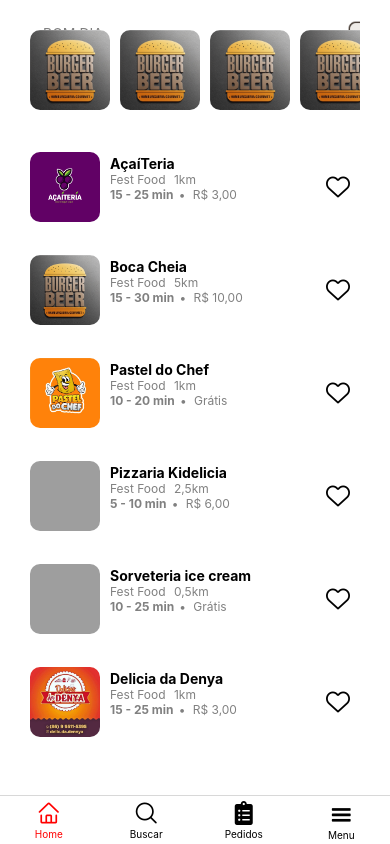
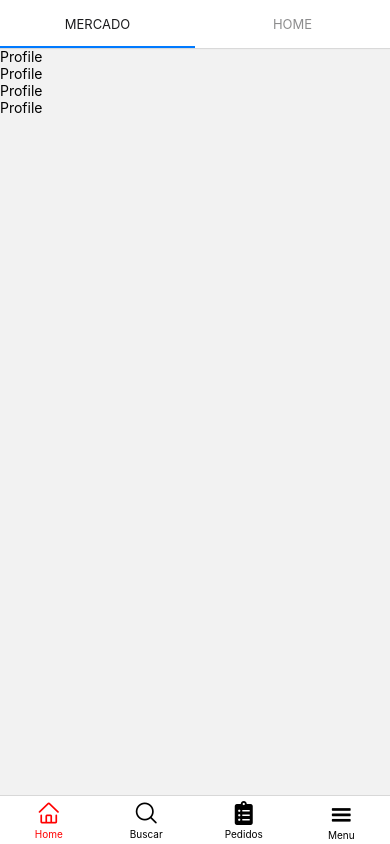
Before and after one commit to pedrosnow/Chegou, a React Native app: screen /TabNavigation in a window 390 px wide. Built offline with nearby package versions, Linux system fonts and the light colour scheme; grey boxes are pictures that could not be loaded.

Commit message:
resolução de conflitos

```diff
--- a/src/screens/Home/index.jsx
+++ b/src/screens/Home/index.jsx
@@ -1,6 +1,5 @@
 import React from 'react';
-import { Image, StatusBar, RefreshControl } from 'react-native';
-import Restaurante from '../Restaurante/index';
+import { Image, StatusBar, RefreshControl, TouchableOpacity, Text } from 'react-native';
 
 
 import {
@@ -15,22 +14,13 @@
     AreaHeader
 } from './style';
 
-const wait = (timeout) => {
-    return new Promise(resolve => setTimeout(resolve, timeout));
-}
 
 
 export default () => {
 
-    const [refreshing, setRefreshing] = React.useState(false);
-
-    const onRefresh = React.useCallback(() => {
-        setRefreshing(true);
-        wait(2000).then(() => setRefreshing(false));
-    }, []);
 
     return (
-        <Container refreshControl={<RefreshControl refreshing={refreshing} onRefresh={onRefresh} />}>
+        <Container >
 
             <StatusBar backgroundColor="#fff" barStyle="dark-content" > </StatusBar>
 
@@ -46,21 +36,12 @@
 
                 </Header>
 
-                <ScrollView horizontal={true} showsHorizontalScrollIndicator={false}>
-
-                    <NomeCategoria style={{ color: "red" }} >Restaurante</NomeCategoria>
-                    <NomeCategoria>Mercado</NomeCategoria>
-                    <NomeCategoria>Bebidas</NomeCategoria>
-                    <NomeCategoria>Farmacia</NomeCategoria>
-
-                </ScrollView>
 
 
 
             </AreaHeader>
 
 
-            <Restaurante />
 
 
         </Container>
--- /dev/null
+++ b/src/screens/Merdado/index.jsx
@@ -0,0 +1,13 @@
+import React, {View, Text} from 'react-native'
+
+
+export default ()=> {
+    return(
+        <View>
+            <Text>Profile</Text>
+            <Text>Profile</Text>
+            <Text>Profile</Text>
+            <Text>Profile</Text>
+        </View>
+    )
+}
--- a/src/screens/Produtos/style.js
+++ b/src/screens/Produtos/style.js
@@ -15,6 +15,8 @@
     height: 215px;
     width:100%
     overflow:hidden;
+    borderBottomRightRadius: 20px;
+    borderBottomLeftRadius:20px;
 
 `
 
@@ -75,7 +77,7 @@
     height: 260px;
     left: 180px;
     top: -56px;
-    background: #E7E7E7;
+    background: #EBEBEB;
     border-radius:200px;
 `;
 
--- a/src/stacks/MainStack.js
+++ b/src/stacks/MainStack.js
@@ -9,11 +9,11 @@
 import TabNavigation from '../stacks/TabNavigation';
 import Produtos from '../screens/Produtos/index';
 
+
 export default () => (
-    <stack.Navigator initialRouteName='Produtos' screenOptions={{ headerShown: false, presentation: 'modal' }}>
+    <stack.Navigator initialRouteName='TabNavigation' screenOptions={{ headerShown: false, presentation: 'modal' }}>
         <stack.Screen name='Preload' component={Preload} />
         <stack.Screen name='Login' component={Login} />
-        <stack.Screen name='Home' component={Home} />
         <stack.Screen name='Produtos' component={Produtos} options={{ animation: 'slide_from_right' }} />
         <stack.Screen name='TabNavigation' component={TabNavigation} />
     </stack.Navigator>
--- a/src/stacks/TabNavigation.js
+++ b/src/stacks/TabNavigation.js
@@ -8,19 +8,20 @@
 
 import { createBottomTabNavigator } from '@react-navigation/bottom-tabs';
 
+
 import Home from '../screens/Home/index';
 import Buscar from '../screens/Buscar/index';
 import Pedidos from '../screens/Meus Pedidos/index';
 import Menu from '../screens/Menu/index';
-
+import TabTop from './TopTabs';
 
 const Tab = createBottomTabNavigator();
 
-export default function App() {
+export default () => {
   return (
 
     <Tab.Navigator screenOptions={{ headerShown: false, tabBarShowLabel: false }} >
-      <Tab.Screen name="Home" component={Home} options={{
+      <Tab.Screen name="Home" children={TabTop} options={{
 
         tabBarIcon: ({ focused }) => (
 
--- /dev/null
+++ b/src/stacks/TopTabs.js
@@ -0,0 +1,17 @@
+import React from 'react-native'
+
+import { createMaterialTopTabNavigator } from '@react-navigation/material-top-tabs';
+
+const Tab = createMaterialTopTabNavigator();
+
+import Mercado from '../screens/Merdado/index'
+import Home from '../screens/Home/index';
+
+export default ()=> (
+
+  <Tab.Navigator>
+    <Tab.Screen name="Mercado" component={Mercado}  />
+    <Tab.Screen name="Home" component={Home} />
+  </Tab.Navigator>
+
+)
```
Also changed, not shown: src/screens/Produtos/index.jsx (+0 -14 lines), assets/Acai-Copo-Morango-Banana-Png.png.
